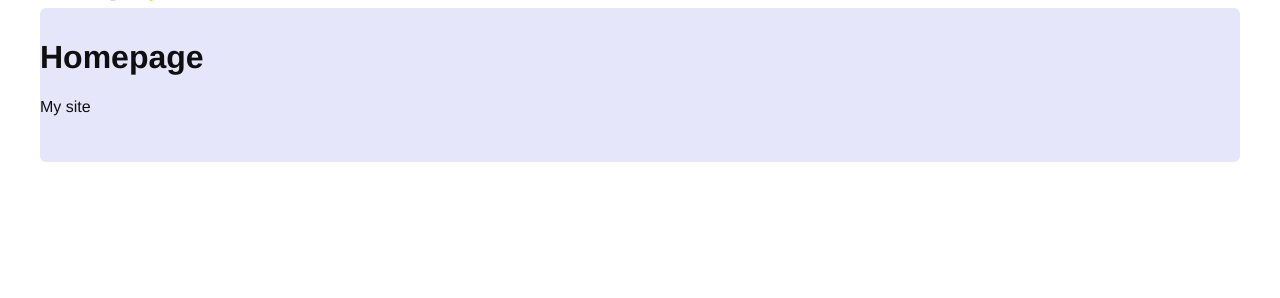
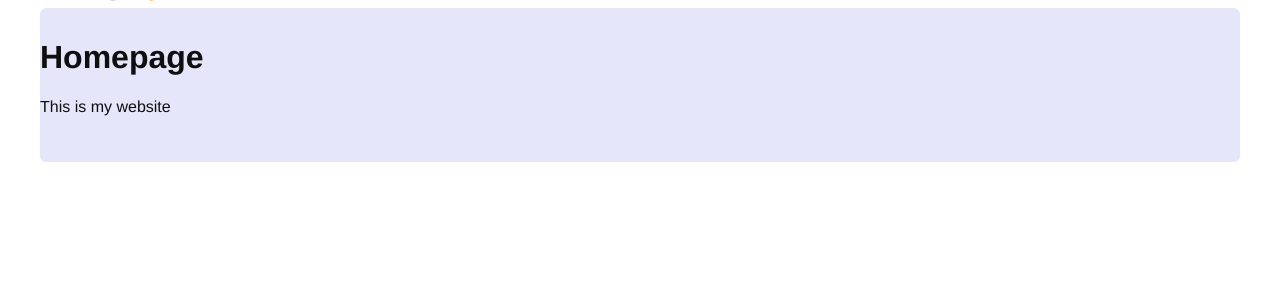
Before and after one commit to Esther1807/Butterpop, a Flask app: page /about/ in a window 1280 px wide. Shown: the part 37-335 px from the top of the page. Run offline with Flask 2, Linux system fonts and the light colour scheme.

Commit message:
I updated my about page

```diff
--- a/templates/about.html
+++ b/templates/about.html
@@ -1,7 +1,6 @@
-{%extends "layout.html"%}
-{%block content%}
-  <div class = "home">
-    <h1> Homepage</h1>
-    <p> My site </p>
-  </div>
- {%endblock%}
+{%extends "layout.html"%} {%block content%}
+<div class="home">
+  <h1>Homepage</h1>
+  <p>This is my website</p>
+</div>
+{%endblock%}
```
